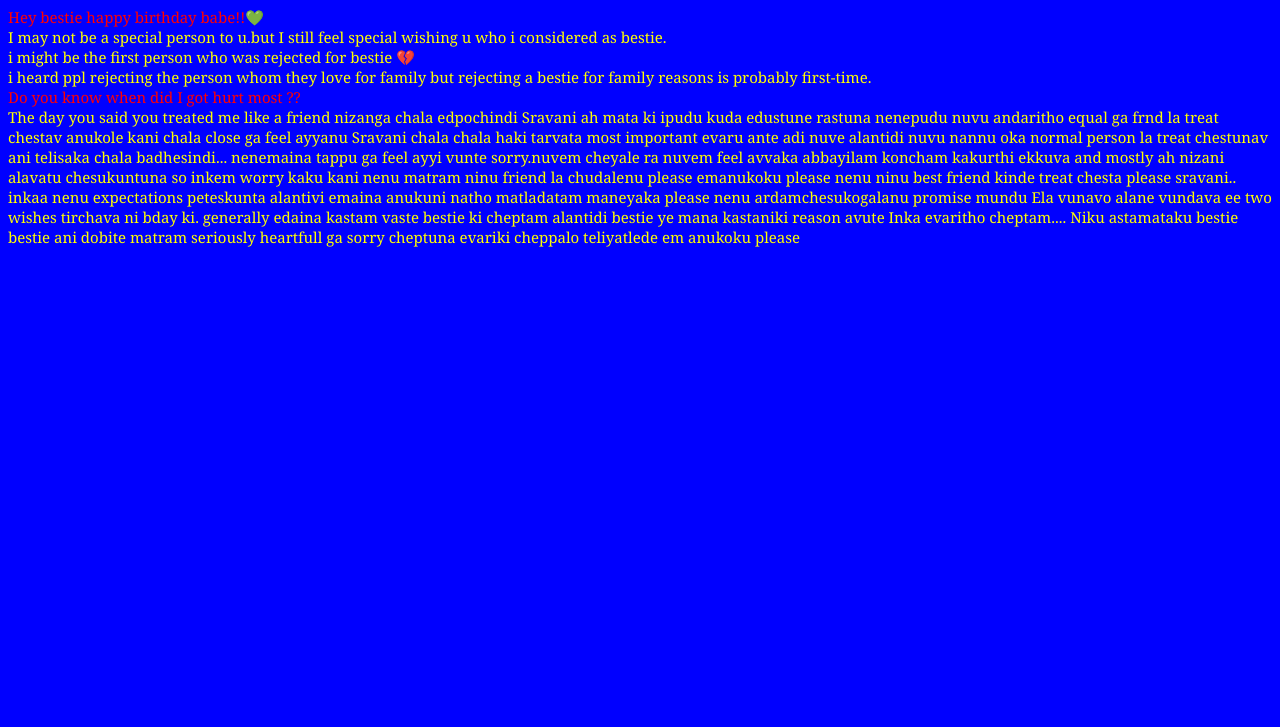
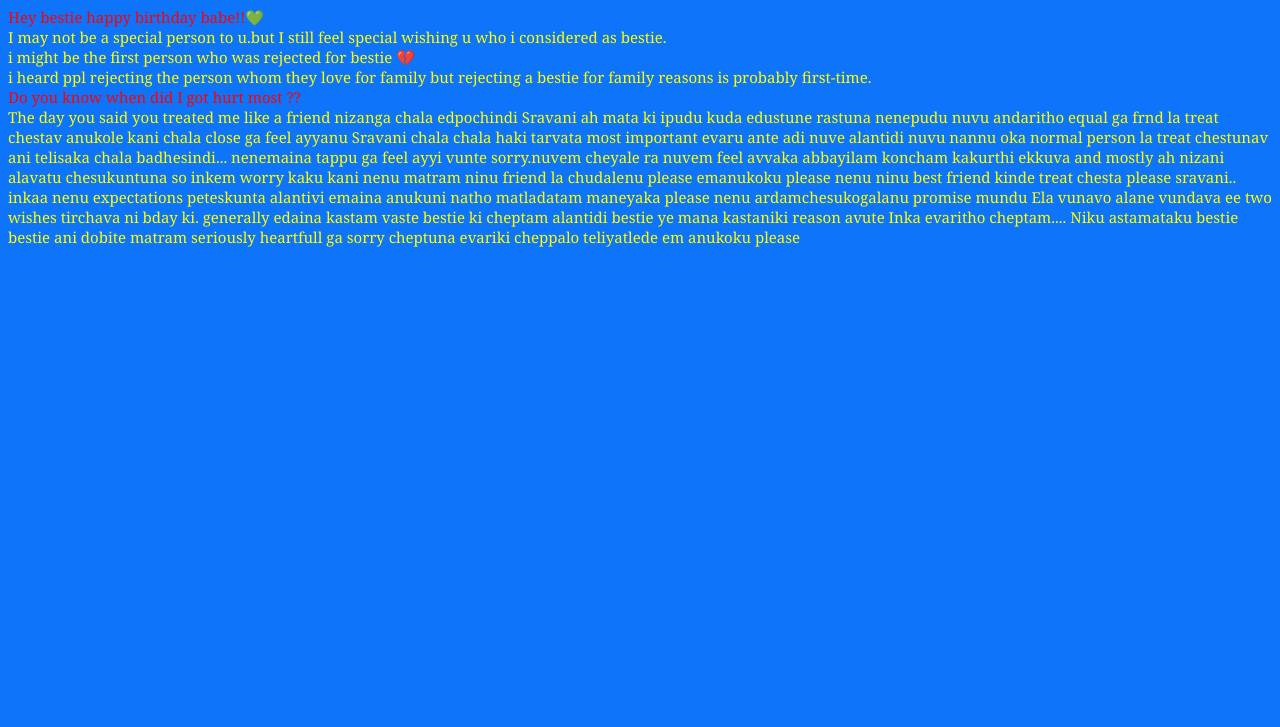
Before and after one commit to pythonpaidquiz/hd9840, a plain HTML site: page sad.html in a window 1280 px wide. Shown: the part 73-800 px from the top of the page. Drawn offline with Linux system fonts and the light colour scheme.

Commit message:
save.html

```diff
--- a/sad.html
+++ b/sad.html
@@ -10,7 +10,7 @@
         color:red;
       }
       *{
-         background-color:blue;
+         background-color:#0E74FA;
        }
       </style>
  </head>
```
